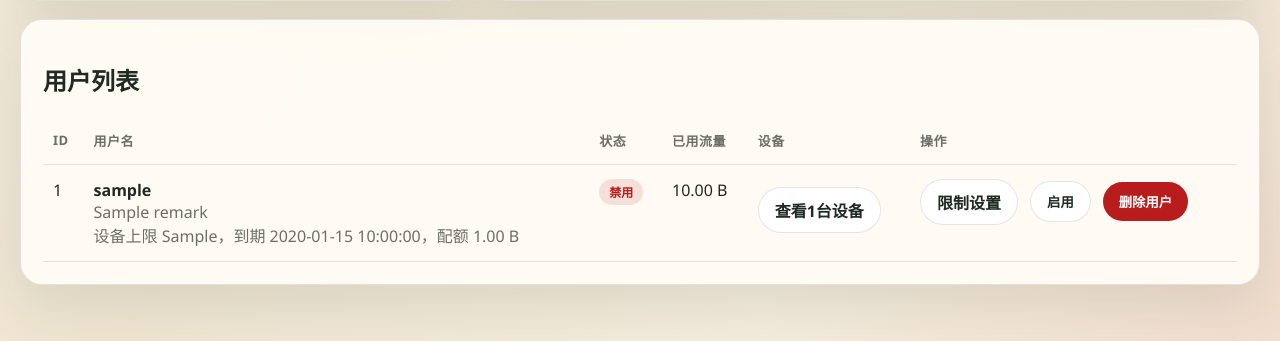
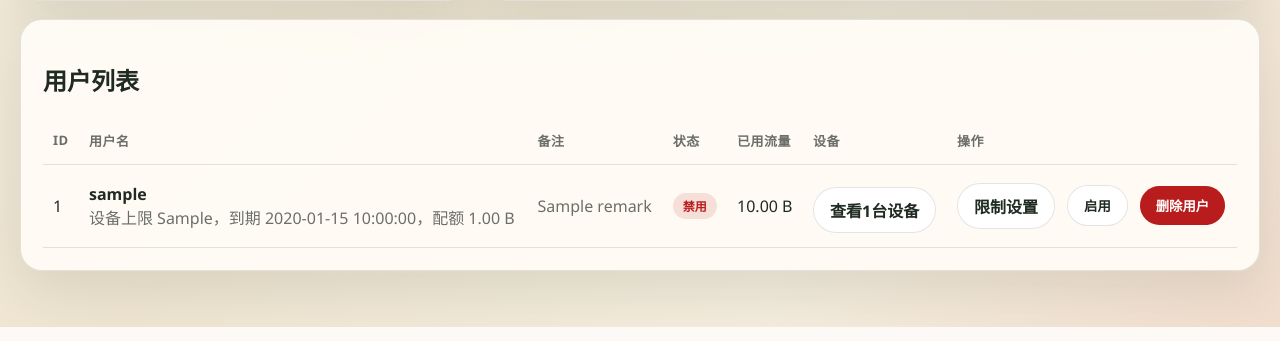
Before and after one commit to WanFengQC/WardenWG, a FastAPI app: template app/templates/admin_dashboard.html in a window 1280 px wide. Shown: the part 988-1329 px from the top of the page. Run offline with FastAPI, Linux system fonts and the light colour scheme; the template is opened without the code that fills it: most values are stand-ins (such as "Sample title", 1, 10 or a date in 2020); parts of the project's set-up code (start-up, migrations or seed data) failed here and were passed over.

Commit message:
ui(admin): split remark into separate centered column

```diff
--- a/app/templates/admin_dashboard.html
+++ b/app/templates/admin_dashboard.html
@@ -1,6 +1,12 @@
 {% extends "base.html" %}
 {% block title %}管理后台{% endblock %}
 {% block content %}
+<style>
+  .user-table th,
+  .user-table td {
+    vertical-align: middle;
+  }
+</style>
 <div class="hero">
   <div>
     <h1>WardenWG 管理后台</h1>
@@ -59,11 +65,12 @@
 
 <section class="panel" style="margin-top: 18px;">
   <h2>用户列表</h2>
-  <table>
+  <table class="user-table">
     <thead>
       <tr>
         <th>ID</th>
         <th>用户名</th>
+        <th>备注</th>
         <th>状态</th>
         <th>已用流量</th>
         <th>设备</th>
@@ -76,9 +83,9 @@
         <td>{{ user.id }}</td>
         <td>
           <strong>{{ user.username }}</strong><br>
-          <span class="muted">{{ user.remark or "-" }}</span><br>
           <span class="muted">设备上限 {{ user.device_limit }}，到期 {{ user.expires_at|datetime }}，配额 {{ user.total_quota_bytes|filesize if user.total_quota_bytes else "不限额" }}</span>
         </td>
+        <td class="muted">{{ user.remark or "-" }}</td>
         <td>
           <span class="status{% if not user.is_active %} off{% endif %}">
             {{ "启用" if user.is_active else "禁用" }}
```
